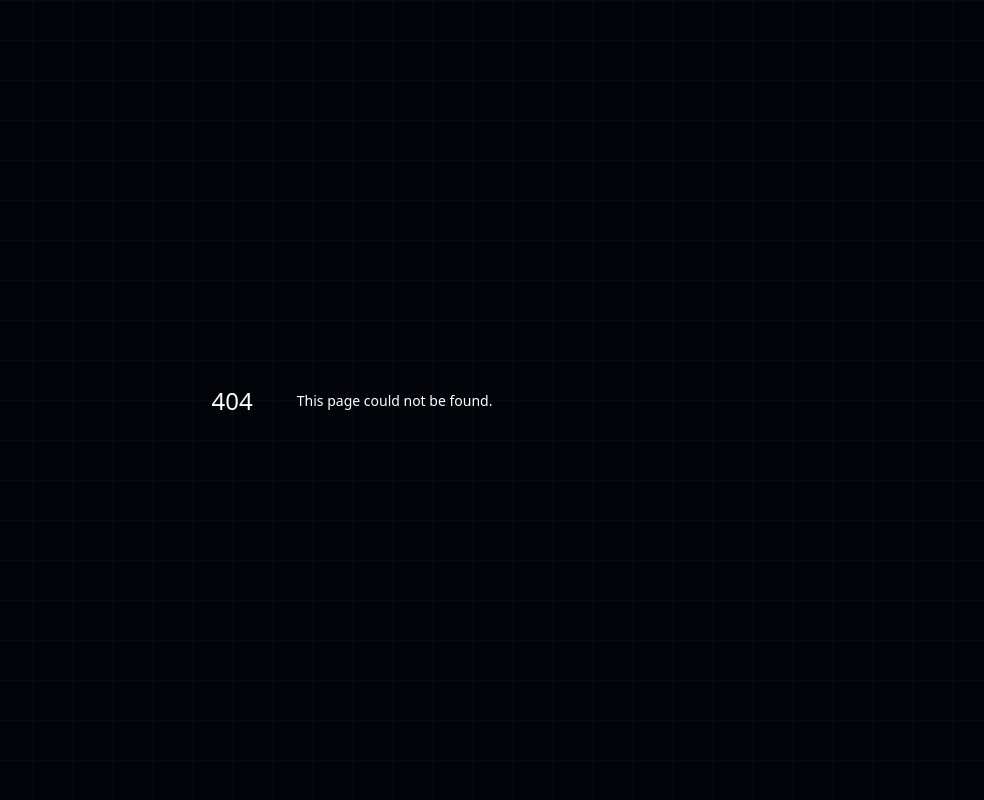
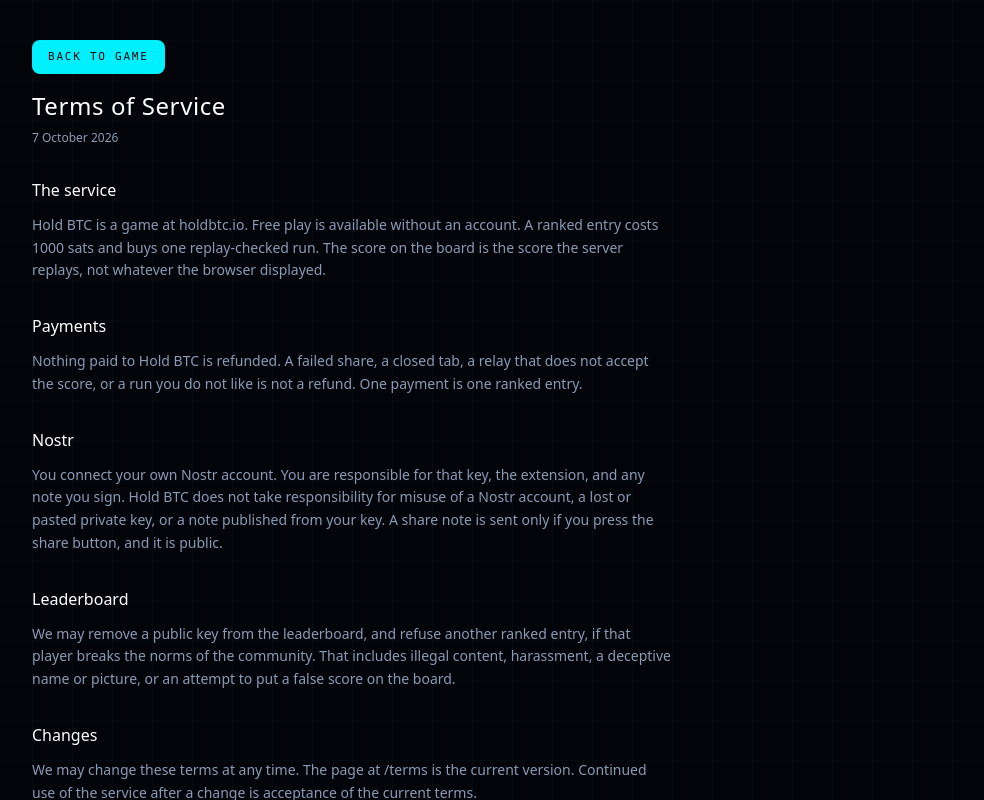
Before and after one commit to Slender2097/holdBTC, a Next.js app: page /terms in a window 1280 px wide. Before the commit this address had no page. Shown: the whole page, without its empty margins (288-1272 px from the left). Built offline with nearby package versions, Linux system fonts and the light colour scheme.

Commit message:
Add terms gate, privacy page, and GitHub footer link

```diff
--- a/app/api/leaderboard/route.ts
+++ b/app/api/leaderboard/route.ts
@@ -1,6 +1,5 @@
 import { NextRequest, NextResponse } from "next/server";
 import { fetchAttestedScores } from "@/lib/nostr/sitePublish";
-import { isBlockedPubkey } from "@/lib/security/blocklist";
 import { nip19 } from "nostr-tools";
 import { SimplePool, type Event, type Filter } from "nostr-tools";
 import { safeHttpsImageUrl } from "@/lib/security/safeUrl";
@@ -144,7 +143,6 @@
     const since = period === "all" ? 0 : periodStart(period);
     let scores = await fetchAttestedScores(50, since);
     scores = scores.filter((s) => !isBanned(s.pubkey));
-    scores = scores.filter((s) => !isBlockedPubkey(s.pubkey));
 
     if (tab === "following") {
       if (!isHexPubkey(viewer)) {
--- a/app/page.tsx
+++ b/app/page.tsx
@@ -237,11 +237,30 @@
         </aside>
       </main>
 
-      <footer className="border-t border-alien-border/60 py-4 text-center text-[10px] text-alien-muted tracking-[0.25em] uppercase">
-        HOLD BTC — ALIEN TECHNOLOGY — holdbtc.io
-        <a href="/privacy" className="block mt-2 tracking-[0.18em] text-alien-cyan/80 hover:text-alien-cyan">
-          Privacy
-        </a>
+      <footer className="border-t border-alien-border/60 py-4 px-4">
+        <div className="max-w-5xl mx-auto flex items-end justify-between gap-4">
+          <a
+            href="https://github.com/Slender2097/holdBTC"
+            target="_blank"
+            rel="noreferrer"
+            aria-label="Hold BTC on GitHub"
+            className="inline-flex items-center gap-2 text-white/80 hover:text-white"
+          >
+            <svg viewBox="0 0 98 96" className="w-7 h-7 fill-current" aria-hidden="true">
+              <path fillRule="evenodd" d="M48.854 0C21.839 0 0 22 0 49.217c0 21.756 13.993 40.172 33.405 46.69 2.427.49 3.316-1.059 3.316-2.362 0-1.141-.08-5.052-.08-9.127-13.59 2.934-16.42-5.867-16.42-5.867-2.184-5.704-5.42-7.17-5.42-7.17-4.448-3.015.324-3.015.324-3.015 4.934.326 7.523 5.052 7.523 5.052 4.367 7.496 11.404 5.378 14.235 4.074.404-3.178 1.699-5.378 3.074-6.6-10.839-1.141-22.243-5.378-22.243-24.283 0-5.378 1.94-9.778 5.014-13.2-.485-1.222-2.184-6.275.486-13.038 0 0 4.125-1.304 13.426 5.052a46.97 46.97 0 0 1 12.214-1.63c4.125 0 8.33.571 12.213 1.63 9.302-6.356 13.427-5.052 13.427-5.052 2.67 6.763.97 11.816.485 13.038 3.155 3.422 5.015 7.822 5.015 13.2 0 18.905-11.404 23.06-22.324 24.283 1.78 1.548 3.316 4.481 3.316 9.126 0 6.6-.08 11.897-.08 13.526 0 1.304.89 2.853 3.316 2.364 19.412-6.52 33.405-24.935 33.405-46.691C97.707 22 75.788 0 48.854 0z" />
+            </svg>
+            <span className="text-[10px] font-mono tracking-[0.16em]">GITHUB</span>
+          </a>
+          <div className="text-center text-[10px] text-alien-muted tracking-[0.25em] uppercase">
+            HOLD BTC — ALIEN TECHNOLOGY — holdbtc.io
+            <span className="block mt-2 tracking-[0.18em]">
+              <a href="/terms" className="text-alien-cyan/80 hover:text-alien-cyan">Terms</a>
+              <span className="mx-2">/</span>
+              <a href="/privacy" className="text-alien-cyan/80 hover:text-alien-cyan">Privacy</a>
+            </span>
+          </div>
+          <span className="w-5" aria-hidden="true" />
+        </div>
       </footer>
 
       {payment.invoice && !payment.hasPaid && (
--- /dev/null
+++ b/app/terms/page.tsx
@@ -0,0 +1,77 @@
+import type { Metadata } from "next";
+
+export const metadata: Metadata = {
+  title: "Terms of Service | Hold BTC",
+  description: "Rules for free play and ranked entry on Hold BTC.",
+};
+
+export default function TermsPage() {
+  return (
+    <main className="max-w-2xl mx-auto px-4 py-10 text-sm text-alien-muted leading-relaxed">
+      <a
+        href="/"
+        className="inline-flex items-center rounded-lg bg-alien-cyan px-4 py-2 text-[11px] font-mono tracking-[0.16em] uppercase text-alien-void"
+      >
+        Back to game
+      </a>
+      <h1 className="mt-4 text-2xl text-white tracking-wide">Terms of Service</h1>
+      <p className="mt-2 text-xs">7 October 2026</p>
+
+      <section className="mt-8 space-y-3">
+        <h2 className="text-white text-base">The service</h2>
+        <p>
+          Hold BTC is a game at holdbtc.io. Free play is available without an
+          account. A ranked entry costs 1000 sats and buys one replay-checked
+          run. The score on the board is the score the server replays, not
+          whatever the browser displayed.
+        </p>
+      </section>
+
+      <section className="mt-8 space-y-3">
+        <h2 className="text-white text-base">Payments</h2>
+        <p>
+          Nothing paid to Hold BTC is refunded. A failed share, a closed tab,
+          a relay that does not accept the score, or a run you do not like
+          is not a refund. One payment is one ranked entry.
+        </p>
+      </section>
+
+      <section className="mt-8 space-y-3">
+        <h2 className="text-white text-base">Nostr</h2>
+        <p>
+          You connect your own Nostr account. You are responsible for that key,
+          the extension, and any note you sign. Hold BTC does not take
+          responsibility for misuse of a Nostr account, a lost or pasted
+          private key, or a note published from your key. A share note is sent
+          only if you press the share button, and it is public.
+        </p>
+      </section>
+
+      <section className="mt-8 space-y-3">
+        <h2 className="text-white text-base">Leaderboard</h2>
+        <p>
+          We may remove a public key from the leaderboard, and refuse another
+          ranked entry, if that player breaks the norms of the community. That
+          includes illegal content, harassment, a deceptive name or picture, or
+          an attempt to put a false score on the board.
+        </p>
+      </section>
+
+      <section className="mt-8 space-y-3">
+        <h2 className="text-white text-base">Changes</h2>
+        <p>
+          We may change these terms at any time. The page at /terms is the
+          current version. Continued use of the service after a change is
+          acceptance of the current terms.
+        </p>
+      </section>
+
+      <a
+        href="/"
+        className="inline-flex items-center mt-10 rounded-lg bg-alien-cyan px-4 py-2 text-[11px] font-mono tracking-[0.16em] uppercase text-alien-void"
+      >
+        Back to game
+      </a>
+    </main>
+  );
+}
--- a/components/NostrLogin.tsx
+++ b/components/NostrLogin.tsx
@@ -24,6 +24,36 @@
 }: NostrLoginProps) {
   const [showNsec, setShowNsec] = useState(false);
   const [nsecInput, setNsecInput] = useState("");
+  const [termsOpen, setTermsOpen] = useState(false);
+  const [pending, setPending] = useState<"nip07" | "nsec" | null>(null);
+
+  const termsAccepted = () => {
+    try {
+      return localStorage.getItem("holdbtc_terms") === "1";
+    } catch {
+      return false;
+    }
+  };
+
+  const askTerms = (next: "nip07" | "nsec") => {
+    if (termsAccepted()) return false;
+    setPending(next);
+    setTermsOpen(true);
+    return true;
+  };
+
+  const acceptTerms = () => {
+    try {
+      localStorage.setItem("holdbtc_terms", "1");
+    } catch {
+      /* ignore */
+    }
+    const next = pending;
+    setTermsOpen(false);
+    setPending(null);
+    if (next === "nip07") onLoginNip07();
+    if (next === "nsec") setShowNsec(true);
+  };
   const wrapRef = useRef<HTMLDivElement>(null);
   const inputRef = useRef<HTMLInputElement>(null);
 
@@ -105,10 +135,11 @@
   };
 
   return (
+    <>
     <div ref={wrapRef} className="relative flex items-center">
       <div className="flex items-center gap-2">
         <button
-          onClick={onLoginNip07}
+          onClick={() => { if (!askTerms("nip07")) onLoginNip07(); }}
           disabled={loading}
           className="h-11 px-4 text-sm font-semibold rounded-full bg-alien-purple hover:bg-alien-purple/90 text-white transition disabled:opacity-50 tracking-wide border border-alien-purple/50 shadow-[0_0_12px_rgba(177,78,255,0.25)]"
         >
@@ -116,7 +147,7 @@
         </button>
 
         <button
-          onClick={() => setShowNsec((v) => !v)}
+          onClick={() => { if (showNsec) { setShowNsec(false); return; } if (!askTerms("nsec")) setShowNsec(true); }}
           aria-expanded={showNsec}
           className={`h-11 px-4 text-sm font-mono rounded-full border transition tracking-wide ${
             showNsec
@@ -171,5 +202,39 @@
         </p>
       )}
     </div>
+
+      {termsOpen && (
+        <div className="fixed inset-0 z-[80] flex items-center justify-center bg-black/70 px-4">
+          <div className="w-full max-w-md rounded-xl border border-alien-border bg-alien-deep p-5 text-left shadow-glow">
+            <p className="text-[10px] font-mono tracking-[0.18em] uppercase text-alien-cyan">Terms of Service</p>
+            <h2 className="mt-2 text-lg text-white">Before you connect</h2>
+            <p className="mt-3 text-sm text-alien-muted leading-relaxed">
+              A ranked entry is 1000 sats and is not refunded. You are responsible for your Nostr key.
+              Hold BTC does not take responsibility for misuse of a Nostr account.
+              Continue means you agree to these terms.
+            </p>
+            <a href="/terms" className="mt-3 inline-block text-sm text-alien-cyan underline">
+              Read the terms
+            </a>
+            <div className="mt-5 flex gap-2">
+              <button
+                type="button"
+                onClick={acceptTerms}
+                className="h-10 px-4 rounded-lg bg-alien-cyan text-alien-void text-sm font-semibold"
+              >
+                Continue
+              </button>
+              <button
+                type="button"
+                onClick={() => { setTermsOpen(false); setPending(null); }}
+                className="h-10 px-4 rounded-lg border border-alien-border text-sm text-alien-muted"
+              >
+                Cancel
+              </button>
+            </div>
+          </div>
+        </div>
+      )}
+    </>
   );
 }
```
